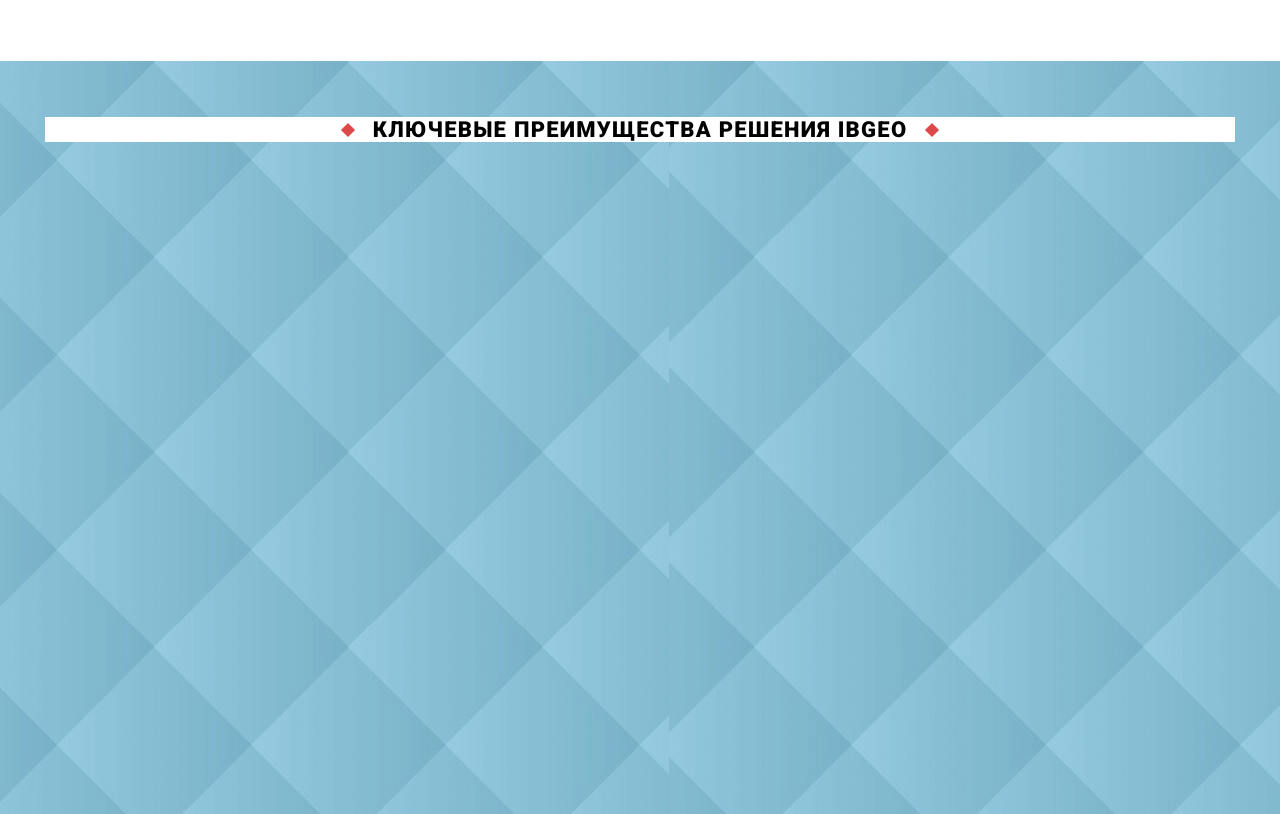
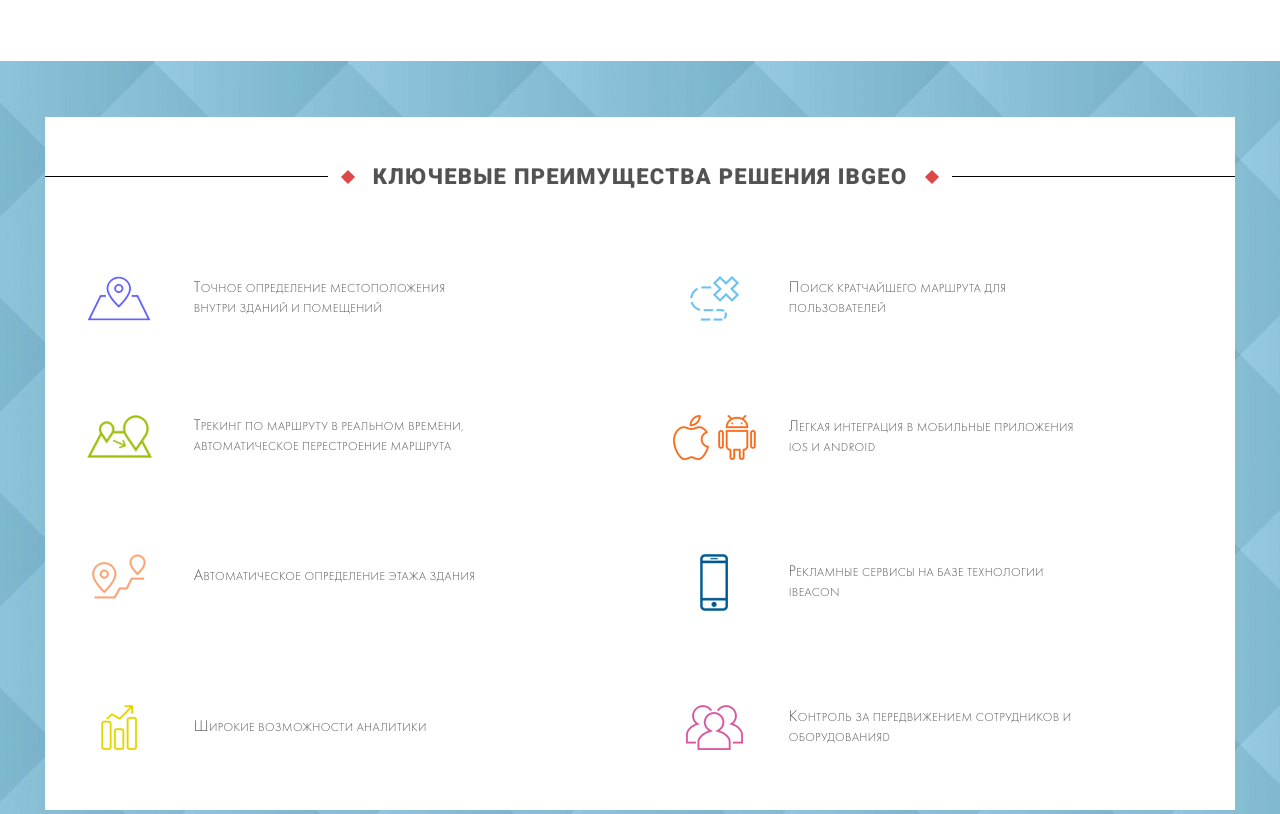
Before and after one commit to RadiksMan/ibecome, a website: page src/index.html in a window 1280 px wide. Shown: the part 643-1457 px from the top of the page. Drawn offline with nearby package versions, Linux system fonts and the light colour scheme; files that its build step writes are made by us from their sources.

Commit message:
no message

```diff
--- a/src/partials/advantages.html
+++ b/src/partials/advantages.html
@@ -1,9 +1,99 @@
 <div class="advantages">
     <div class="advantages-container">
         <div class="container">
-            <div class="title">
-                <div class="title-wrap">
+            <div class="title ">
+                <div class="title-wrap black">
                     <h2 class="title-main red">Ключевые преимущества решения iBGeo</h2>
+                </div>
+            </div>
+            <div class="advantages-table">
+                <div class="advantages-row cfix">
+                    <div class="advantages-item">
+                        <div class="advantages-item-wrap">
+                            <div class="advantages-item-img">
+                                <img src="images/advantages-item-item-1.png" alt="">
+                            </div>
+                            <div class="advantages-item-text">
+                                <p>Точное определение местоположения внутри зданий и помещений</p>
+                            </div>
+                        </div>
+                    </div>
+                    <div class="advantages-item">
+                        <div class="advantages-item-wrap">
+                            <div class="advantages-item-img">
+                                <img src="images/advantages-item-item-2.png" alt="">
+                            </div>
+                            <div class="advantages-item-text">
+                                <p>Поиск кратчайшего маршрута для пользователей</p>
+                            </div>
+                        </div>
+                    </div>
+                </div>
+                <div class="advantages-row cfix">
+                    <div class="advantages-item">
+                        <div class="advantages-item-wrap">
+                            <div class="advantages-item-img">
+                                <img src="images/advantages-item-item-3.png" alt="">
+                            </div>
+                            <div class="advantages-item-text">
+                                <p>Трекинг по маршруту в реальном времени, автоматическое перестроение маршрута</p>
+                            </div>
+                        </div>
+                    </div>
+                    <div class="advantages-item">
+                        <div class="advantages-item-wrap">
+                            <div class="advantages-item-img">
+                                <img src="images/advantages-item-item-4.png" alt="">
+                            </div>
+                            <div class="advantages-item-text">
+                                <p>Легкая интеграция в мобильные приложения iOS и Android</p>
+                            </div>
+                        </div>
+                    </div>
+                </div>
+                <div class="advantages-row cfix">
+                    <div class="advantages-item">
+                        <div class="advantages-item-wrap">
+                            <div class="advantages-item-img">
+                                <img src="images/advantages-item-item-5.png" alt="">
+                            </div>
+                            <div class="advantages-item-text">
+                                <p>Автоматическое определение этажа здания</p>
+                            </div>
+                        </div>
+                    </div>
+                    <div class="advantages-item">
+                        <div class="advantages-item-wrap">
+                            <div class="advantages-item-img">
+                                <img src="images/advantages-item-item-6.png" alt="">
+                            </div>
+                            <div class="advantages-item-text">
+                                <p>Рекламные сервисы на базе технологии iBeacon</p>
+                            </div>
+                        </div>
+                    </div>
+                </div>
+                <div class="advantages-row cfix">
+                    <div class="advantages-item">
+                        <div class="advantages-item-wrap">
+                            <div class="advantages-item-img">
+                                <img src="images/advantages-item-item-7.png" alt="">
+                            </div>
+                            <div class="advantages-item-text">
+                                <p>Широкие возможности аналитики</p>
+                            </div>
+                        </div>
+                    </div>
+                    <div class="advantages-item">
+                        <div class="advantages-item-wrap">
+                            <div class="advantages-item-img">
+                                <img src="images/advantages-item-item-8.png" alt="">
+                            </div>
+                            <div class="advantages-item-text">
+                                <p>Контроль за передвижением сотрудников и оборудованияd</p>
+                            </div>
+                        </div>
+                    </div>
                 </div>
             </div>
         </div>
--- a/src/sass/develop_scss/develop_4.scss
+++ b/src/sass/develop_scss/develop_4.scss
@@ -13,6 +13,21 @@
 }
 
 /*advantages*/
-.advantages{min-height: 820px;background: url('../images/advantages-bg.png') center top repeat-y;padding-top: 56px;padding-bottom: 70px;
+.advantages{background: url('../images/advantages-bg.png') center top repeat-y;padding-top: 56px;padding-bottom: 70px;
     .advantages-container{margin:0 auto;max-width: 1190px;width: 100%;background-color: white;}
+    .title{padding-top: 47px;padding-bottom: 87px;
+        h2{color: #525252 !important;}
+    }
+
+    .advantages-table{padding-bottom: 60px;}
+    .advantages-row{margin-bottom: 94px;
+        &:last-child{margin-bottom: 0px;}
+    }
+    .advantages-item{float: left;width: 50%;}
+    .advantages-item-wrap{display: table;width: 100%;}
+    .advantages-item-img{display: table-cell;vertical-align: middle;width: 25%;}
+    .advantages-item-img img{margin:0 auto;display: block;}
+    .advantages-item-text{display: table-cell;vertical-align: middle;width: 75%;text-align: left;font-size: 16px;color: #525252;font-family: 'Futura PT';font-weight: 200;text-transform: uppercase;font-size: 12px;letter-spacing: 0.4px;line-height: 20px;}
+    .advantages-item-text:first-letter{font-size: 16px;}
+    .advantages-item-text p{max-width: 293px;}
 }
```
Also changed, not shown: src/images/advantages-item-item-1.png (added), src/images/advantages-item-item-2.png (added), src/images/advantages-item-item-3.png (added), src/images/advantages-item-item-4.png (added), src/images/advantages-item-item-5.png (added), src/images/advantages-item-item-6.png (added), src/images/advantages-item-item-7.png (added), src/images/advantages-item-item-8.png (added).
